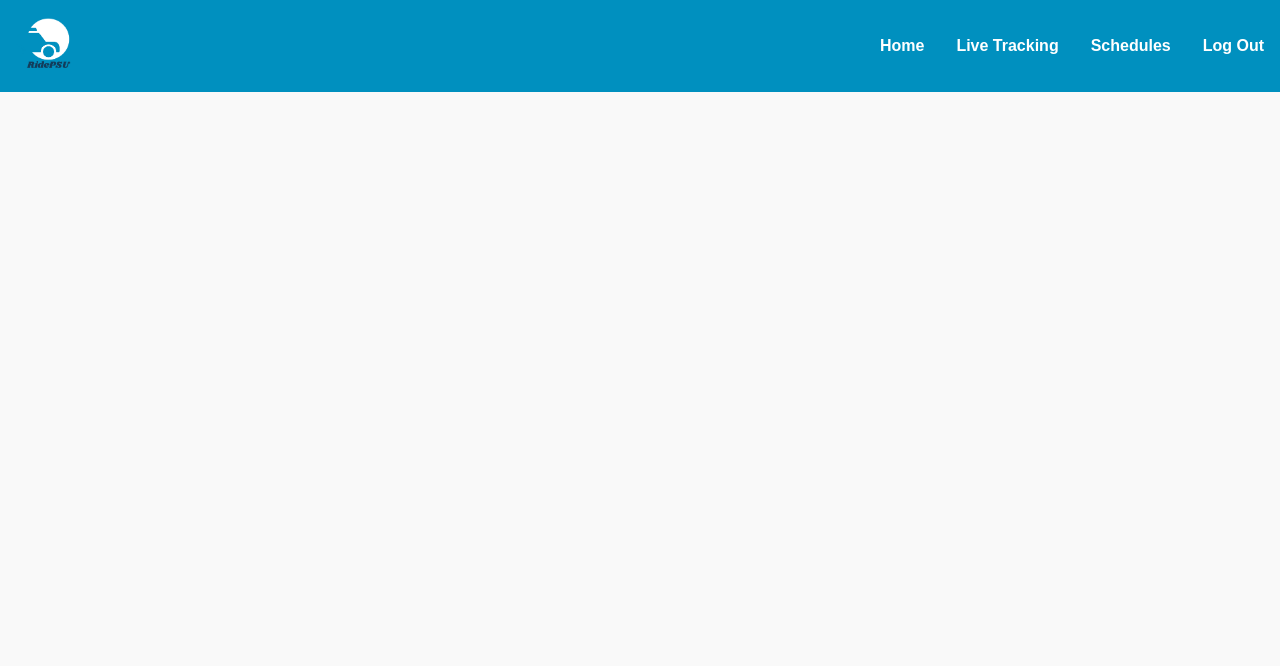
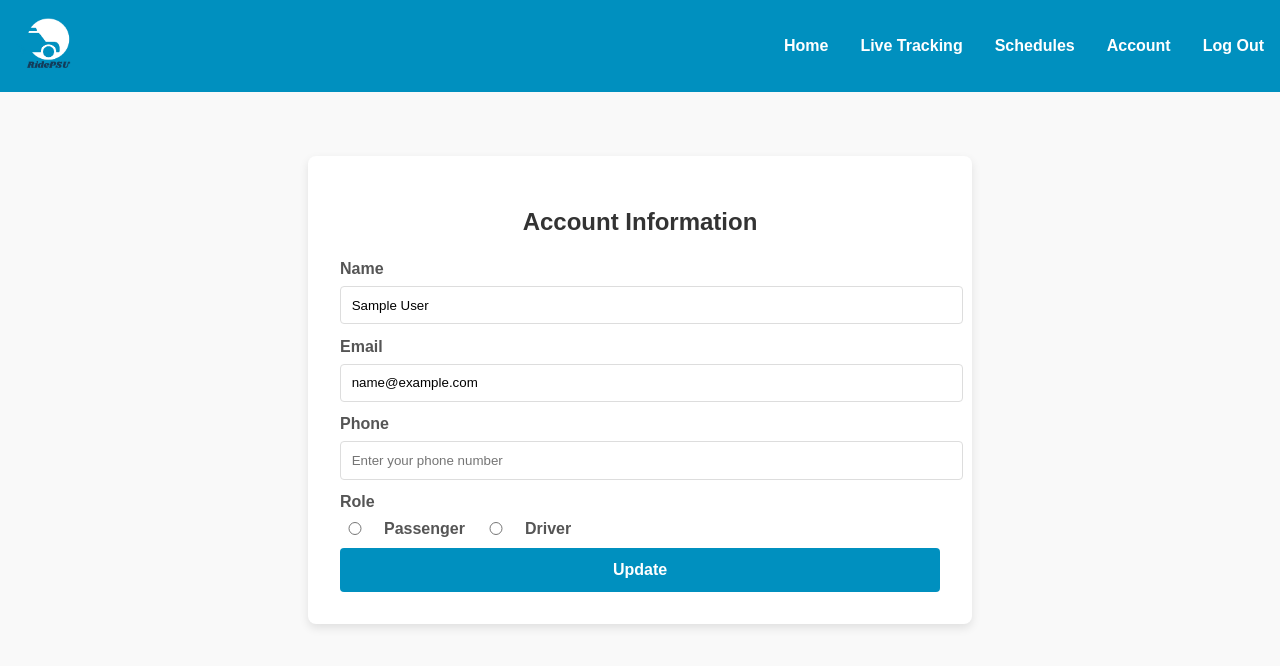
Before and after one commit to GroupB-499/RidePSU, an Angular app: page /edit-user in a window 1280 px wide. Before the commit this address led to /. Shown: the top 666 px of the page. Built offline with nearby package versions, Linux system fonts and the light colour scheme; sample sign-in values are in the browser's storage.

Commit message:
added edit user

```diff
--- a/src/app/app-routing.module.ts
+++ b/src/app/app-routing.module.ts
@@ -1,6 +1,7 @@
 import { NgModule } from '@angular/core';
 import { RouterModule, Routes } from '@angular/router';
 import { DashboardComponent } from './dashboard/dashboard.component';
+import { EditAccountComponent } from './edit-account/edit-account.component';
 import { HomeComponent } from './home/home.component';
 import { LoginComponent } from './login/login.component';
 import { MapScreenComponent } from './map-screen/map-screen.component';
@@ -17,6 +18,7 @@ const routes: Routes = [
   { path: 'home', component: HomeComponent },
   { path: 'map', component: MapScreenComponent },
   { path: 'signup', component: SignupComponent },
+  { path: 'edit-user', component: EditAccountComponent },
   { path: 'reset', component: ResetPasswordComponent },
   { path: 'dashboard', component: DashboardComponent },
   { path: 'schedules', component: SchedulesComponent },
--- a/src/app/app.component.html
+++ b/src/app/app.component.html
@@ -15,6 +15,7 @@
                     <li><a routerLink="/home">Home</a></li>
                     <li><a routerLink="/map">Live Tracking</a></li>
                     <li><a routerLink="/schedules">Schedules</a></li>
+                    <li><a routerLink="/edit-user">Account</a></li>
                     <!-- <li><a href="account.html" class="user-profile"><i class="fas fa-user"></i> Account</a></li> -->
                     <li (click)="logout()"><a class="user-profile"><i class="fas fa-user"></i> Log Out</a></li>
                 </ul>
--- a/src/app/app.module.ts
+++ b/src/app/app.module.ts
@@ -15,6 +15,7 @@ import { OtpModalComponent } from './otp-modal/otp-modal.component';
 import { SchedulesComponent } from './schedules/schedules.component';
 import { SignupComponent } from './signup/signup.component';
 import { ResetPasswordComponent } from './reset-password/reset-password.component';
+import { EditAccountComponent } from './edit-account/edit-account.component';
 
 @NgModule({
   declarations: [
@@ -26,7 +27,8 @@ import { ResetPasswordComponent } from './reset-password/reset-password.componen
     HomeComponent,
     MapScreenComponent,
     OtpModalComponent,
-    ResetPasswordComponent
+    ResetPasswordComponent,
+    EditAccountComponent
   ],
   imports: [
     BrowserModule,
--- a/src/app/auth-service.service.ts
+++ b/src/app/auth-service.service.ts
@@ -6,14 +6,34 @@ import { BehaviorSubject } from 'rxjs';
 })
 export class AuthService {
   private loggedIn = new BehaviorSubject<boolean>(!!localStorage.getItem('authToken'));
-
+  private userInfo: any = null; // Store user info
   isLoggedIn$ = this.loggedIn.asObservable(); // Observable for components to subscribe to
 
-  constructor() {}
+  constructor() { }
 
-  login(token: string) {
-    localStorage.setItem('authToken', token);
-    this.loggedIn.next(true); // Update login status
+  // Save user info (e.g., after login)
+  setUserInfo(user: any) {
+    this.userInfo = user;
+    localStorage.setItem('userInfo', JSON.stringify(user)); // Persist across sessions
+  }
+
+  // Get user info
+  getUserInfo() {
+    if (!this.userInfo) {
+      const storedUser = localStorage.getItem('userInfo');
+      this.userInfo = storedUser ? JSON.parse(storedUser) : null;
+    }
+    return this.userInfo;
+  }
+
+
+  login(response: any, token:string) {
+    this.setUserInfo(response);
+    if(token !== '' || token !== null){
+
+      localStorage.setItem('authToken', token);
+      this.loggedIn.next(true); // Update login status
+    }
   }
 
   logout() {
--- /dev/null
+++ b/src/app/edit-account/edit-account.component.html
@@ -0,0 +1,35 @@
+
+<main>
+    <div class="account-container">
+      <div class="account-details">
+        <h2>Account Information</h2>
+        <form [formGroup]="accountForm" (ngSubmit)="shouldSendOtp()">
+          <label for="name">Name</label>
+          <input formControlName="name" type="text" id="name" placeholder="Enter your name" required />
+
+          <label for="email">Email</label>
+          <input formControlName="email" type="email" id="email" placeholder="Enter your email" required />
+
+           <label for="phone">Phone</label>
+          <input formControlName="phone" type="text" id="phone" placeholder="Enter your phone number" required />
+
+          <label for="role">Role</label>
+          <div class="radio-group">
+            <input type="radio" id="user" value="user" formControlName="role" />
+            <label for="user">Passenger</label>
+
+            <input type="radio" id="driver" value="driver" formControlName="role" />
+            <label for="driver">Driver</label>
+          </div>
+
+          <button type="submit">Update</button>
+        </form>
+      </div>
+    </div>
+  </main>
+
+  <!-- OTP Modal -->
+  <app-otp-modal *ngIf="showOtpModal"
+    [email]="accountForm.value.email"
+    (otpVerified)="handleOtpVerification($event)">
+  </app-otp-modal>
--- /dev/null
+++ b/src/app/edit-account/edit-account.component.ts
@@ -0,0 +1,74 @@
+import { HttpClient } from '@angular/common/http';
+import { Component } from '@angular/core';
+import { FormBuilder, FormGroup, Validators } from '@angular/forms';
+import { Router } from '@angular/router';
+import { AuthService } from '../auth-service.service';
+
+@Component({
+  selector: 'app-edit-account',
+  templateUrl: './edit-account.component.html',
+  styleUrls: ['./edit-account.component.css']
+})
+export class EditAccountComponent {
+
+  accountForm!: FormGroup;
+  showOtpModal = false;
+
+  private initUserData: any;
+
+  constructor(private fb: FormBuilder, private http: HttpClient, private authService: AuthService,
+    private router: Router,) { }
+
+  ngOnInit(): void {
+    this.initUserData = this.authService.getUserInfo();
+    this.accountForm = this.fb.group({
+      userId: [this.initUserData.userId],
+      name: [this.initUserData.name, [Validators.required]],
+      email: [this.initUserData.email, [Validators.required, Validators.email]],
+      phone: [this.initUserData.phone, [Validators.required, Validators.pattern(/^[0-9]{10,15}$/)]],
+      role: [this.initUserData.role, [Validators.required]]
+    });
+  }
+
+
+  handleOtpVerification(isVerified: boolean) {
+    this.showOtpModal = false; // Close modal
+    if (isVerified) {
+      this.update();
+    } else {
+      alert('Invalid OTP, please try again.');
+    }
+  }
+
+  shouldSendOtp(){
+    if(this.initUserData.email !== this.accountForm.value.email){
+      this.showOtpModal = true;
+    }else{
+      this.update();
+    }
+  }
+
+  update(): void {
+    if (this.accountForm.invalid) {
+      alert('Please fill all the fields correctly.');
+      return;
+    }
+
+    const formData = this.accountForm.value;
+
+    // Make the HTTP POST request to the signup API
+    this.http.put('http://localhost:3000/api/edit-user', formData).subscribe({
+      next: (response: any) => {
+        alert(response.message || 'Updated successfully!');
+
+        this.authService.login(response.user, response.token);
+        this.accountForm.reset();
+        this.router.navigate(['/home']);
+      },
+      error: (error) => {
+        console.error('Error during updation:', error);
+        alert(error.error?.message || 'Updating failed. Please try again.');
+      }
+    });
+  }
+}
--- a/src/app/home/home.component.ts
+++ b/src/app/home/home.component.ts
@@ -1,10 +1,16 @@
-import { Component } from '@angular/core';
+import { Component, OnInit } from '@angular/core';
+import { AuthService } from '../auth-service.service';
 
 @Component({
   selector: 'app-home',
   templateUrl: './home.component.html',
   styleUrls: ['./home.component.css']
 })
-export class HomeComponent {
+export class HomeComponent implements OnInit {
+  constructor(private authService: AuthService){};
+
+  ngOnInit(){
+    console.log(this.authService.getUserInfo());
+  }
 
 }
--- a/src/app/login/login.component.ts
+++ b/src/app/login/login.component.ts
@@ -39,7 +39,7 @@ export class LoginComponent {
     this.http.post('http://localhost:3000/api/login', loginData).subscribe({
       next: (response:any) => {
         if (response) {
-          this.authService.login(response.token);
+          this.authService.login(response.user, response.token);
           console.log(response);
           alert("Logged in successfully!");
           this.router.navigate(['/home']);
--- a/src/app/signup/signup.component.ts
+++ b/src/app/signup/signup.component.ts
@@ -61,7 +61,7 @@ export class SignupComponent {
       next: (response: any) => {
         alert(response.message || 'Signup successful!');
 
-        this.authService.login(response.token);
+        this.authService.login(response.user, response.token);
         this.accountForm.reset();
         this.router.navigate(['/home']);
       },
```
Also changed, not shown: src/app/edit-account/edit-account.component.css (added), 1 other file (tests, documents, lock files or other folders).
